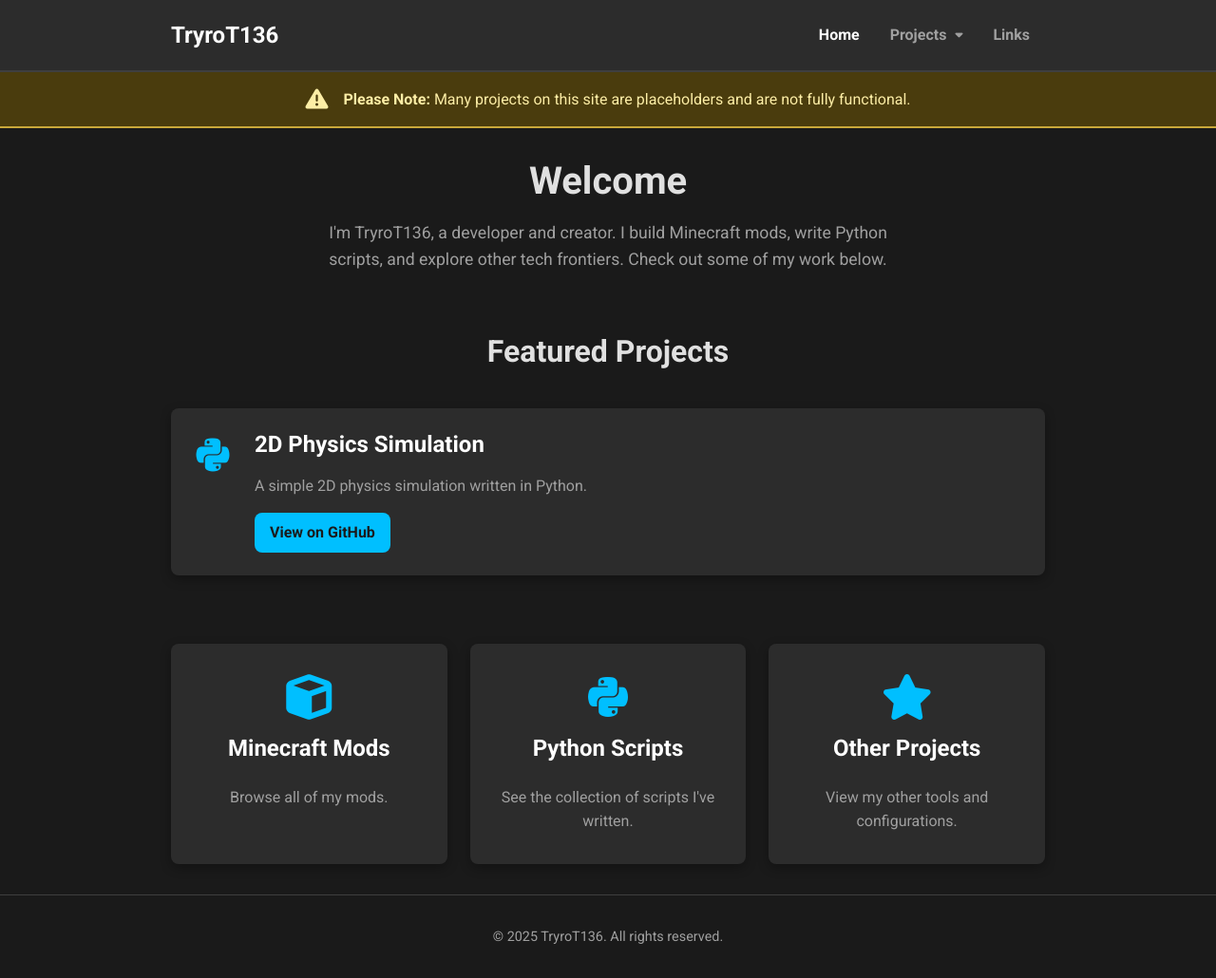
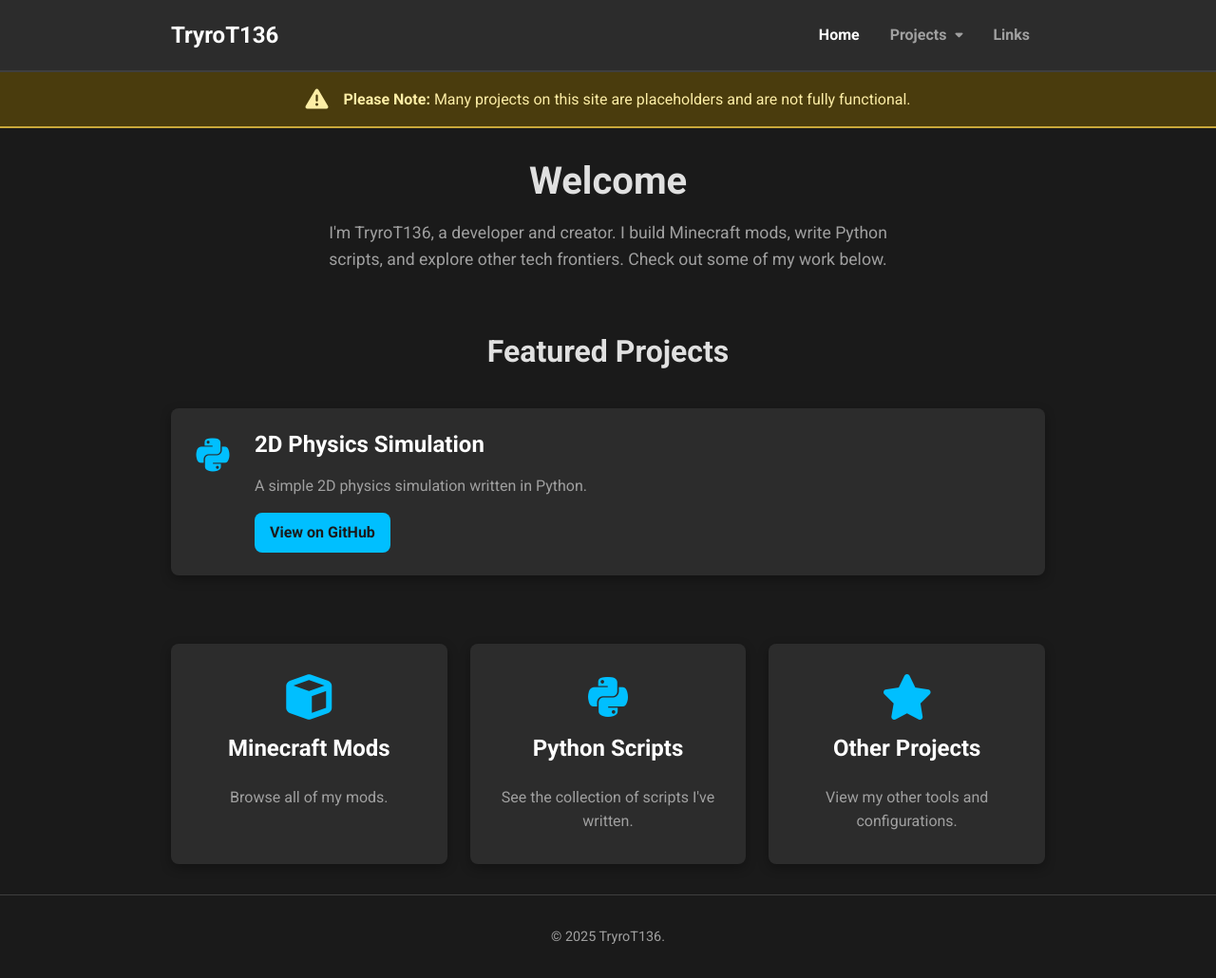
Before and after one commit to TryroT136/tryrot136.github.io, a plain HTML site: page index.html in a window 1280 px wide. Shown: the whole page at 95% size. Drawn offline with Linux system fonts and the light colour scheme.

Commit message:
Update footer.html

```diff
--- a/footer.html
+++ b/footer.html
@@ -1,4 +1,4 @@
 <!-- This is the content for footer.html -->
 <div class="container">
-    <p>© 2025 TryroT136. All rights reserved.</p>
+    <p>© 2025 TryroT136.</p>
 </div>
```
